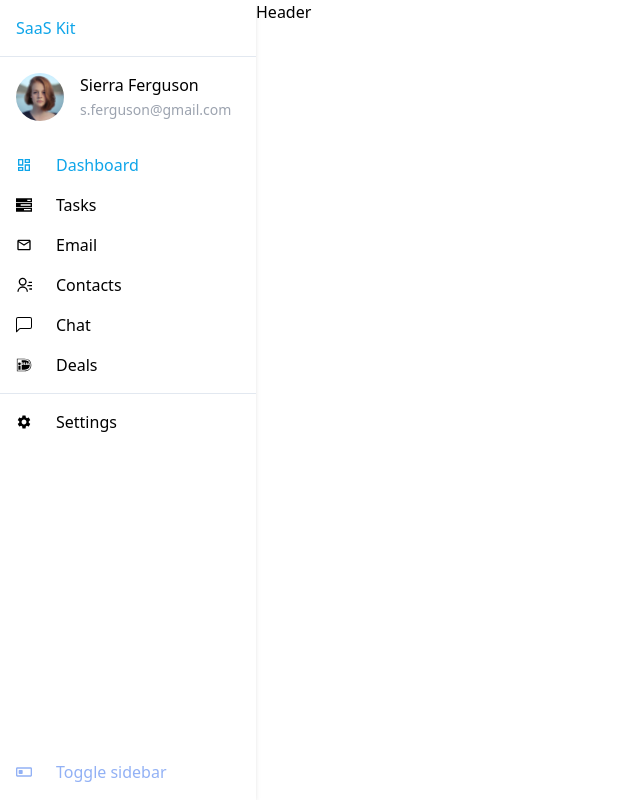
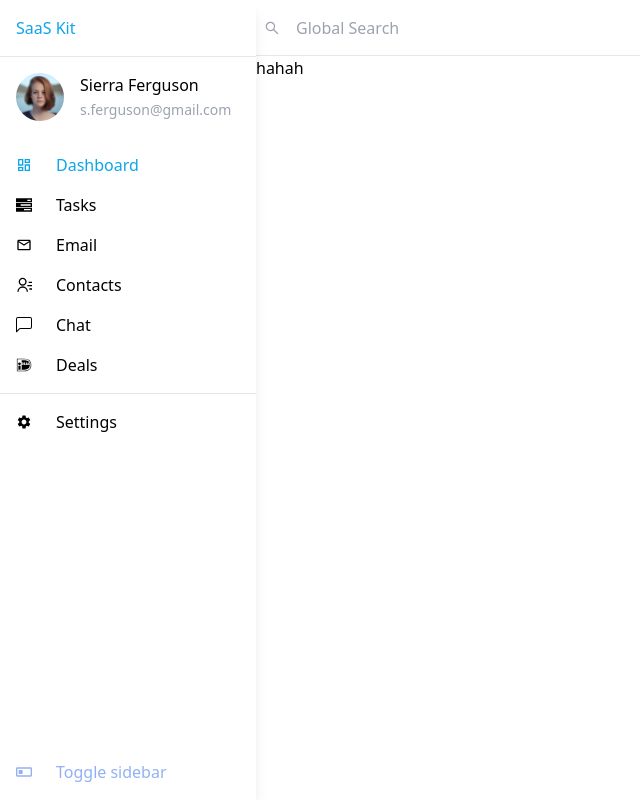
Before and after one commit to Ulysseassoo/Dashboard-Integration, a React (Vite) app: page /dashboard in a window 1280 px wide. Shown: the whole page, without its empty margins (0-640 px from the left). Built offline with nearby package versions, Linux system fonts and the light colour scheme.

Commit message:
Sidebar Header added

```diff
--- /dev/null
+++ b/src/Components/CompleteHeader.jsx
@@ -0,0 +1,17 @@
+import React from "react";
+import Sidebar from "./Sidebar";
+import Header from "./Header";
+
+function CompleteHeader({ searchContent, children }) {
+  return (
+    <>
+      <Sidebar />
+      <div className="flex flex-col w-[calc(100%-256px)]">
+        <Header content={searchContent} />
+        <div className="h-[calc(100vh-4rem)]">{children}</div>
+      </div>
+    </>
+  );
+}
+
+export default CompleteHeader;
--- a/src/Components/Header.jsx
+++ b/src/Components/Header.jsx
@@ -1,7 +1,15 @@
 import React from "react";
+import { AiOutlineSearch } from "react-icons/ai";
 
-function Header() {
-  return <div>Header</div>;
+function Header({ content }) {
+  return (
+    <div className="h-[calc(4rem-0.5rem)] p-2 bg-white border-b border-slate-200 flex items-center">
+      <span className="text-gray-400 flex gap-4 flex justify-center items-center">
+        <AiOutlineSearch />
+        {content}
+      </span>
+    </div>
+  );
 }
 
 export default Header;
--- a/src/Components/Sidebar.jsx
+++ b/src/Components/Sidebar.jsx
@@ -53,7 +53,7 @@ const navElements = [
 
 function Sidebar() {
   return (
-    <header className="w-64 bg-white shadow-md divide-y divide-slate-200 flex flex-col">
+    <header className="w-64 bg-white shadow-lg divide-y divide-slate-200 flex flex-col z-10">
       <div className="h-16 w-full p-4">
         <p className="text-sky-500 ">SaaS Kit</p>
       </div>
--- a/src/Screens/Dashboard.jsx
+++ b/src/Screens/Dashboard.jsx
@@ -1,12 +1,14 @@
 import React from "react";
-import Sidebar from "../Components/Sidebar";
-import Header from "../Components/Header";
+import CompleteHeader from "../Components/CompleteHeader";
 
 function Dashboard() {
   return (
     <div className="flex h-screen">
-      <Sidebar />
-      <Header />
+      <CompleteHeader searchContent="Global Search">
+        <div>
+          <p>hahah</p>
+        </div>
+      </CompleteHeader>
     </div>
   );
 }
--- a/tailwind.config.js
+++ b/tailwind.config.js
@@ -1,11 +1,12 @@
 module.exports = {
   content: ["./src/**/*.html", "./src/**/*.js", "./src/**/*.jsx"],
+  mode: "jit",
   media: false, //
   theme: {
-		extend: {}
+    extend: {},
   },
   variants: {
-		extend: {}
+    extend: {},
   },
-	plugins: []
-}
+  plugins: [],
+};
```
Lines whose indentation alone changed are shown as unchanged.
